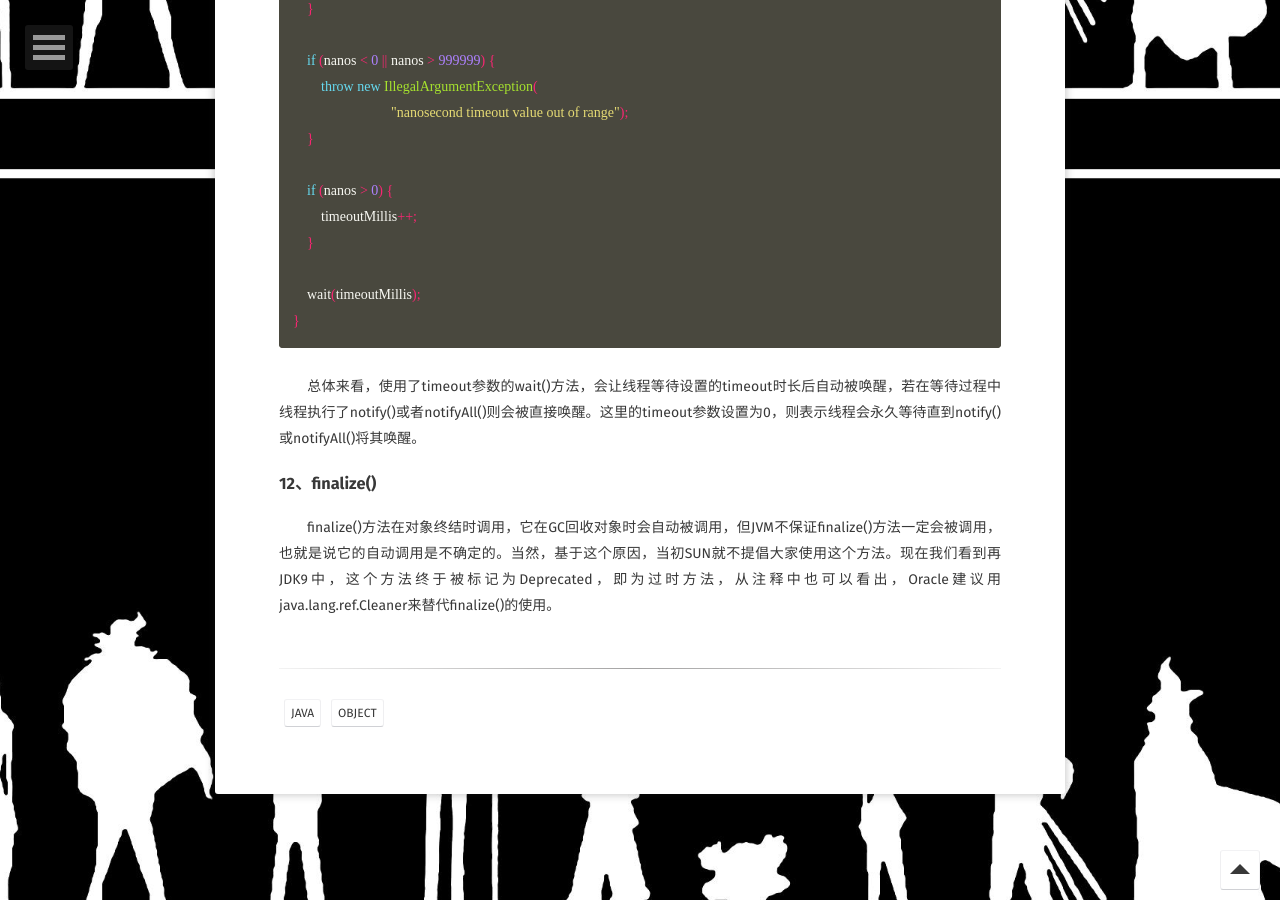
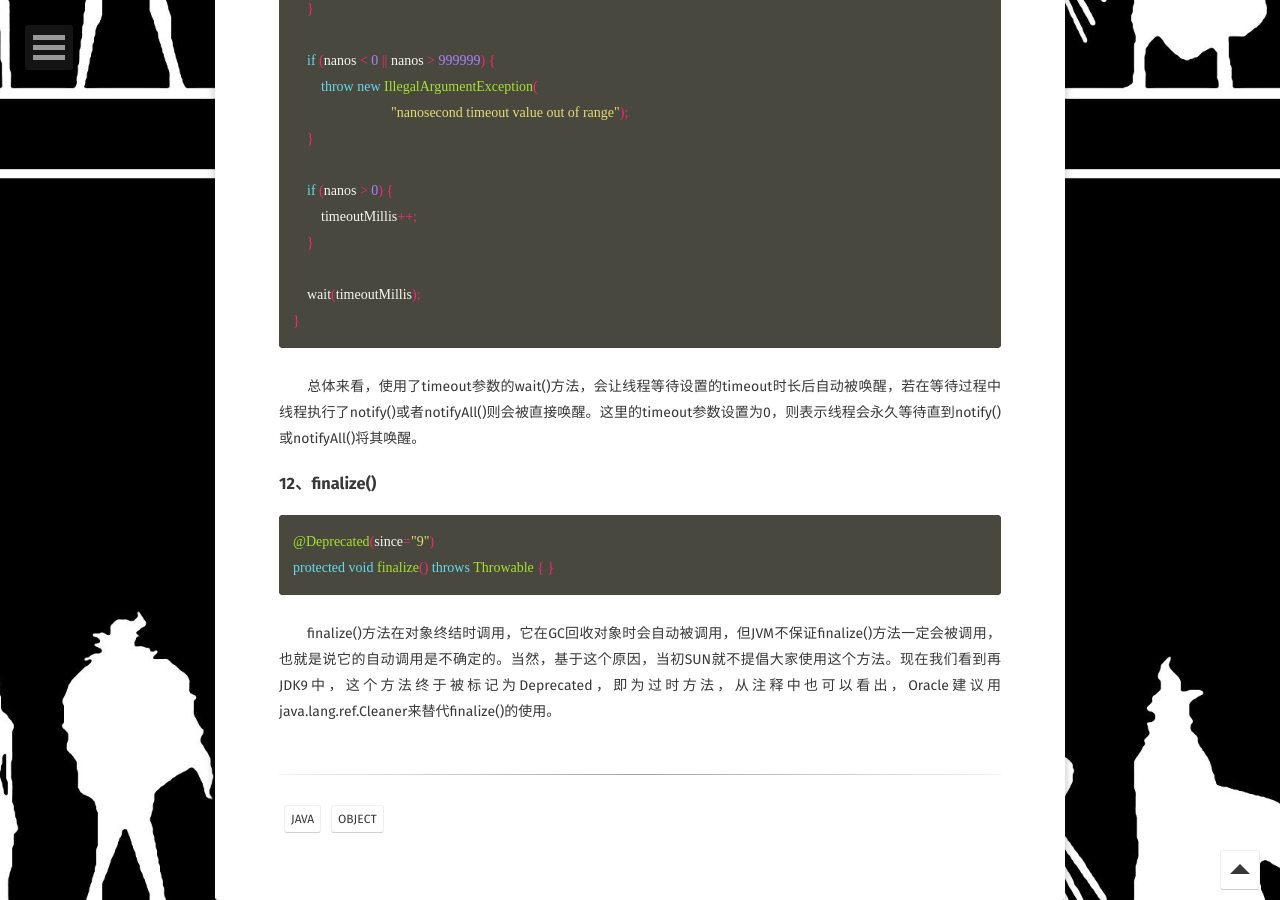
Before and after one commit to MrTerrorist/MrTerrorist.github.io, a Jekyll site: the page built from _posts/2018-10-21-java-object.md, in a window 1280 px wide and 900 px high, scrolled down 8866 px. Built offline with Jekyll 4.4.1, drawn with Linux system fonts in a browser that asks for light colours; some web fonts are replaced.

Commit message:
Update _posts/2018-10-21-java-object.md

```diff
--- a/_posts/2018-10-21-java-object.md
+++ b/_posts/2018-10-21-java-object.md
@@ -302,4 +302,8 @@ public final void wait(long timeoutMillis, int nanos) throws InterruptedExceptio
 ~~~
 &emsp;&emsp;总体来看，使用了timeout参数的wait()方法，会让线程等待设置的timeout时长后自动被唤醒，若在等待过程中线程执行了notify()或者notifyAll()则会被直接唤醒。这里的timeout参数设置为0，则表示线程会永久等待直到notify()或notifyAll()将其唤醒。
 ### 12、finalize()
+~~~ java
+@Deprecated(since="9")
+protected void finalize() throws Throwable { }
+~~~
 &emsp;&emsp;finalize()方法在对象终结时调用，它在GC回收对象时会自动被调用，但JVM不保证finalize()方法一定会被调用，也就是说它的自动调用是不确定的。当然，基于这个原因，当初SUN就不提倡大家使用这个方法。现在我们看到再JDK9中，这个方法终于被标记为Deprecated，即为过时方法，从注释中也可以看出，Oracle建议用java.lang.ref.Cleaner来替代finalize()的使用。
```
